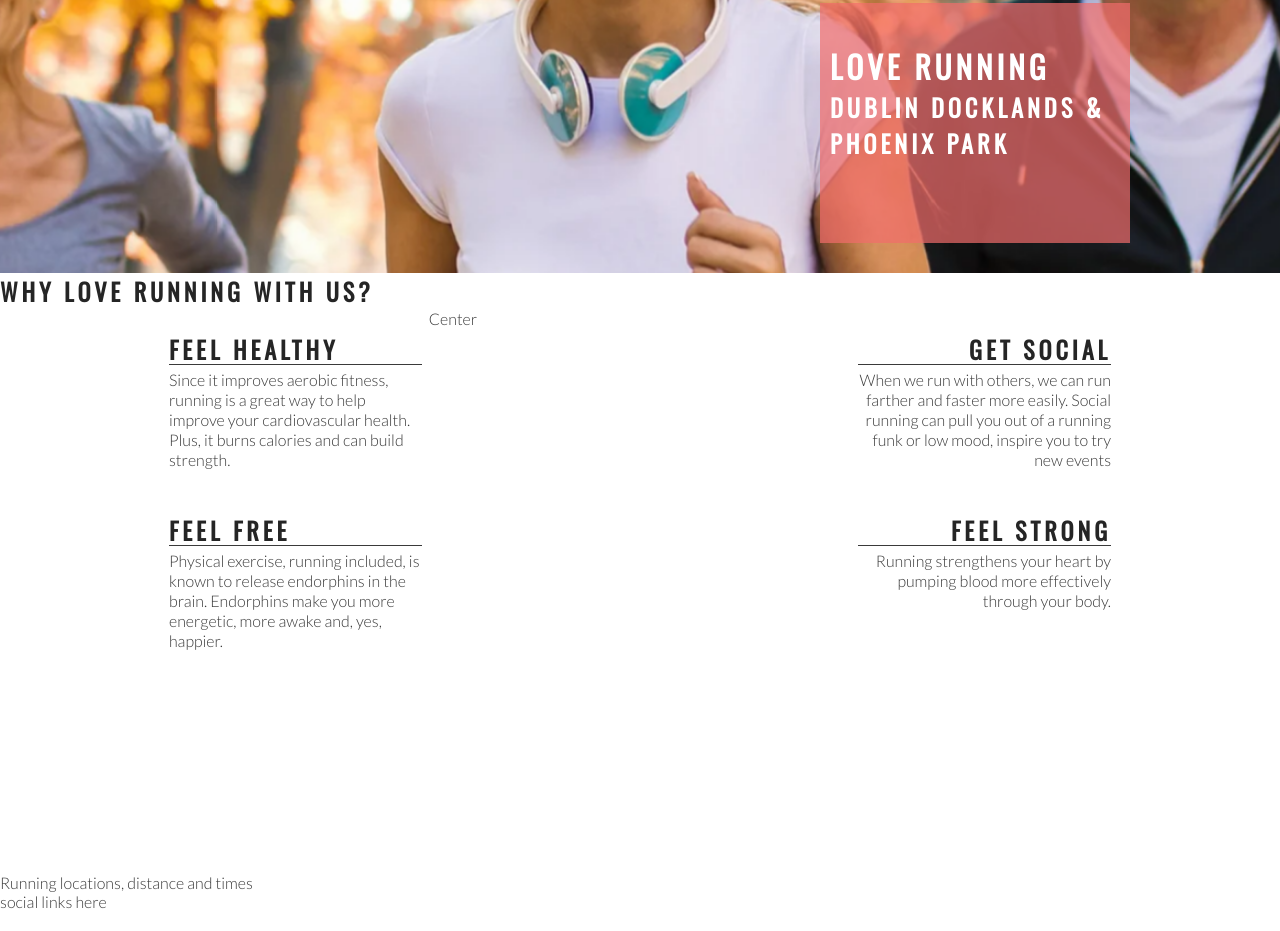
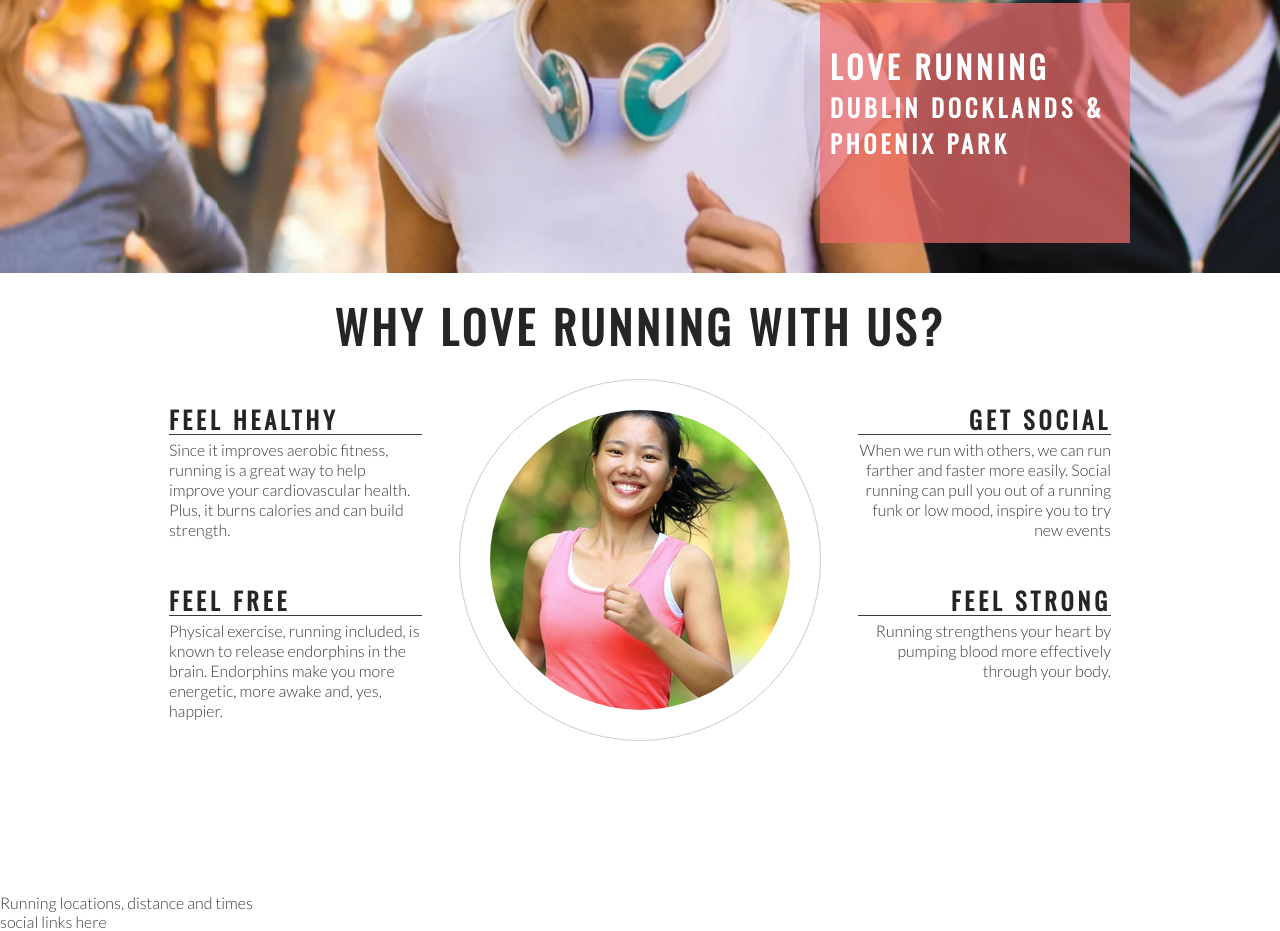
Before and after one commit to moirahartigan/love-running, a plain HTML site: page index.html in a window 1280 px wide. Shown: the part 402-1333 px from the top of the page. Drawn offline with nearby package versions, Linux system fonts and the light colour scheme.

Commit message:
Add club ethos central image and style into a circle

```diff
--- a/assets/css/style.css
+++ b/assets/css/style.css
@@ -168,3 +168,26 @@ hr {
 .right-about-heading p {
     text-align: right;
 }
+
+#welcome {
+    text-align: center;
+    margin: 20px;
+    font-size: 280%;
+}
+
+#circle-container {
+    width: 300px;
+    height: 300px;
+    padding: 30px;
+    border-style: solid;
+    border-color: #cccccc;
+    border-width: 1px;
+    border-radius: 50%;
+    margin: 0 auto;
+}
+
+#circle-cover-bg {
+    background: url("../images/ethos-center-image.jpg") no-repeat center center;
+    height: 100%;
+    border-radius: 50%;
+}
--- a/index.html
+++ b/index.html
@@ -38,7 +38,7 @@
         </div>
     </section>
     <section id="club-ethos">
-        <h1>Why Love Running With Us?</h1>
+        <h2 id="welcome">Why Love Running With Us?</h2>
         <div id="left-about">
             <div class="left-about-heading">
                 <h2>Feel Healthy</h2>
@@ -71,7 +71,13 @@
                 </p>
             </div>
         </div>
-        <div id="center-about">Center</div>
+        <div id="center-about">
+            <div id="circle-container">
+                <div id="circle-cover-bg">
+
+                </div>
+            </div>
+        </div>
     </section>
     <section>
         Running locations, distance and times
```
Also changed, not shown: assets/images/ethos-center-image.jpg (added).
